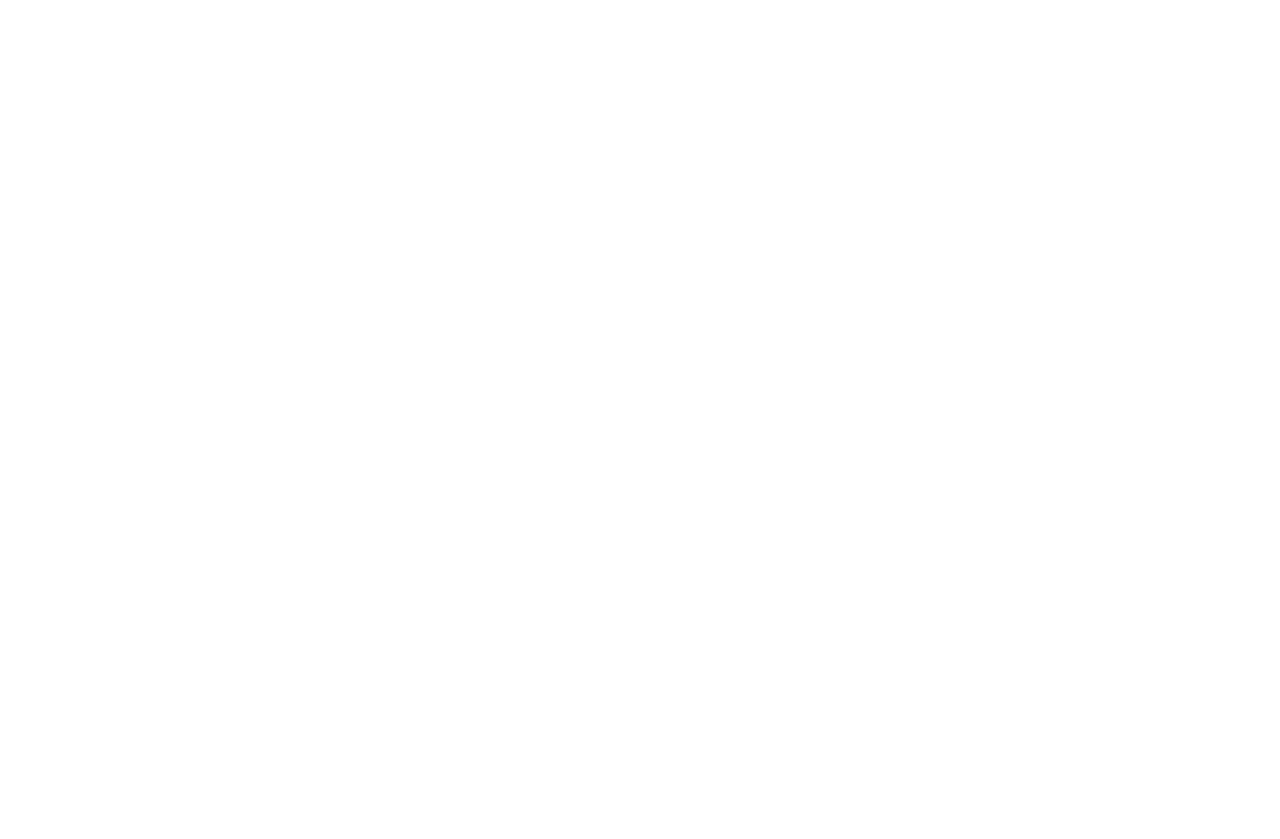
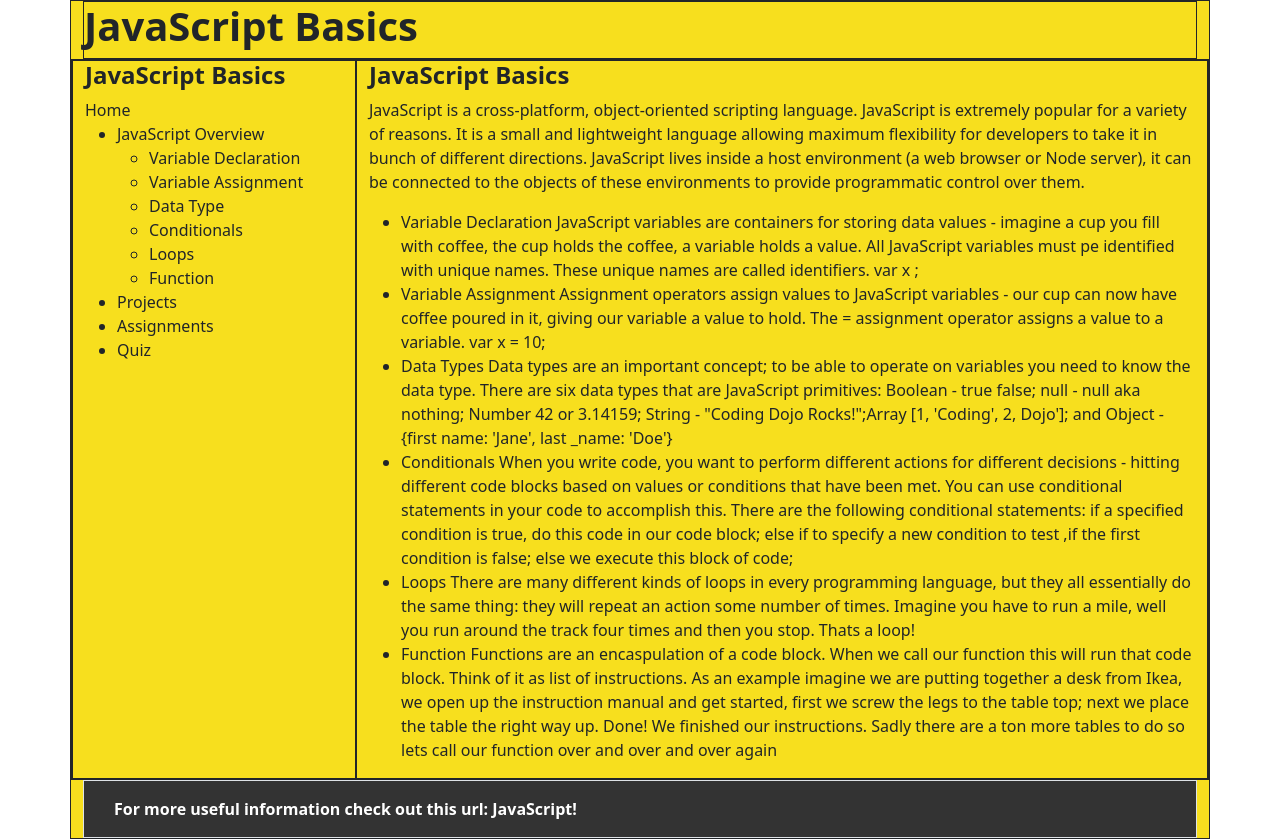
Before and after one commit to Ebtehal0/Code-Practice-W5, a plain HTML site: page index.html in a window 1280 px wide. Before the commit the page ends 800 px from the top, so only its background shows below. Drawn offline with nearby package versions, Linux system fonts and the light colour scheme.

Commit message:
adding text

```diff
--- a/index.html
+++ b/index.html
@@ -1,12 +1,92 @@
 <!DOCTYPE html>
 <html lang="en">
+
 <head>
     <meta charset="UTF-8">
     <meta http-equiv="X-UA-Compatible" content="IE=edge">
     <meta name="viewport" content="width=device-width, initial-scale=1.0">
-    <title>Bootstrap</title>
+
+    <script src="https://cdn.jsdelivr.net/npm/bootstrap@5.2.0-beta1/dist/js/bootstrap.bundle.min.js"
+        integrity="sha384-pprn3073KE6tl6bjs2QrFaJGz5/SUsLqktiwsUTF55Jfv3qYSDhgCecCxMW52nD2"
+        crossorigin="anonymous"></script>
+    <link href="https://cdn.jsdelivr.net/npm/bootstrap@5.2.0-beta1/dist/css/bootstrap.min.css" rel="stylesheet"
+        integrity="sha384-0evHe/X+R7YkIZDRvuzKMRqM+OrBnVFBL6DOitfPri4tjfHxaWutUpFmBp4vmVor" crossorigin="anonymous">
+    <title>Java script</title>
 </head>
+
 <body>
 
+    <div class="container border border-dark" style="background:#f7df1e;">
+        <div class="col border border-dark">
+            <h1><strong>JavaScript Basics</strong></h1>
+
+        </div>
+        <div class="row border border-dark">
+            <div class="col-3 border border-dark">
+                <h4><strong>JavaScript Basics</strong></h4>
+                Home
+                <ul>
+                    <li>JavaScript Overview
+                      <ul>
+                        <li>Variable Declaration</li>
+                        <li>Variable Assignment</li>
+                        <li>Data Type</li>
+                        <li>Conditionals</li>
+                        <li>Loops</li>
+                        <li>Function</li>
+                      </ul>
+                    </li>
+                    <li>Projects</li>
+                    <li>Assignments</li>
+                    <li>Quiz</li>
+                </ul>
+
+            </div>
+            <div class="col-9 border border-dark">
+                <h4><strong>JavaScript Basics</strong></h4>
+                <p>JavaScript is a cross-platform, object-oriented scripting language. JavaScript is extremely popular
+                    for a variety of reasons. It is a small and lightweight language allowing maximum flexibility for
+                    developers to take it in bunch of different directions. JavaScript lives inside a host
+                    environment (a web browser or Node server), it can be connected to the objects of these environments
+                    to provide programmatic control over them.
+                </p>
+                <ul>
+                    <li>Variable Declaration JavaScript variables are containers for storing data values - imagine a cup
+                        you fill with coffee, the cup holds the coffee, a variable holds a value. All JavaScript
+                        variables must pe identified with unique names. These unique names are called identifiers. var x
+                        ;</li>
+                    <li> Variable Assignment Assignment operators assign values to JavaScript variables - our cup can
+                        now have coffee poured in it, giving our variable a value to hold. The = assignment operator
+                        assigns a value to a variable. var x = 10;</li>
+                    <li>Data Types Data types are an important concept; to be able to operate on variables you need to
+                        know the data type. There are six data types
+                        that are JavaScript primitives: Boolean - true false; null - null aka nothing; Number 42 or
+                        3.14159; String - "Coding Dojo Rocks!";Array [1, 'Coding', 2, Dojo']; and Object - {first name:
+                        'Jane', last _name: 'Doe'}</li>
+                    <li>Conditionals When you write code, you want to perform different actions for different decisions
+                        - hitting different code blocks based on values or conditions that have been met. You can use
+                        conditional statements in your code to accomplish this. There are the following conditional
+                        statements: if a specified condition is true, do this code in our code block; else if to specify
+                        a new condition to test ,if the first condition is false; else we execute this block of code;
+                    </li>
+                    <li>Loops There are many different kinds of loops in every programming language, but they all
+                        essentially do the same thing: they will repeat an action some number of times. Imagine you have
+                        to run a mile, well you run around the track four times and then you stop. Thats a loop!</li>
+                    <li>Function Functions are an encaspulation of a code block. When we call our function this will run
+                        that code block. Think of it as list of instructions. As an example imagine we are putting
+                        together a desk from Ikea, we open up the instruction manual and get started, first we screw the
+                        legs to the table top; next we place the table the right way up. Done! We finished our
+                        instructions. Sadly there are a ton more tables to do so lets call our function over and over
+                        and over again</li>
+                </ul>
+            </div>
+        </div>
+
+        <div class="border d-flex aligns-items-center" style="background:#333;">
+            <p class="pt-3 text-white" style="padding-left:30px;"> <strong>For more useful information check out this url: JavaScript!</strong></p>
+        </div>
+    </div>
+
 </body>
+
 </html>
```
